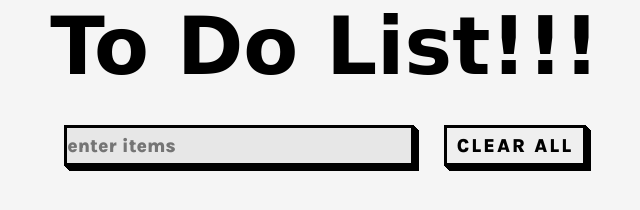
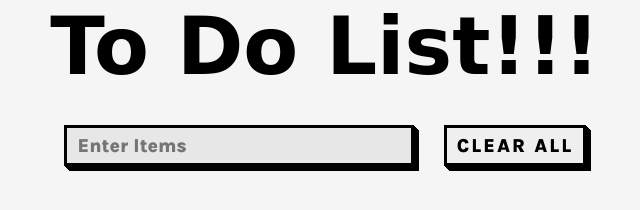
Before and after one commit to RostoRM/To_Do_list, a plain HTML site: page index.html in a window 1280 px wide. Shown: the full height of the page, 315-955 px from the left. Drawn offline with Linux system fonts and the light colour scheme; a web font is replaced by a local one.

Commit message:
changes on index.html

```diff
--- a/index.html
+++ b/index.html
@@ -16,7 +16,7 @@
         <section class="second_section">
           <div class="action_elements">
             <form>
-              <input id="userinput" class="userinput" type="text" placeholder="enter items" />
+              <input id="userinput" class="userinput" type="text" placeholder="  Enter Items" />
             </form>
             <button id="clearBtn" class="clear-Btn">Clear All</button>
           </div>
```
